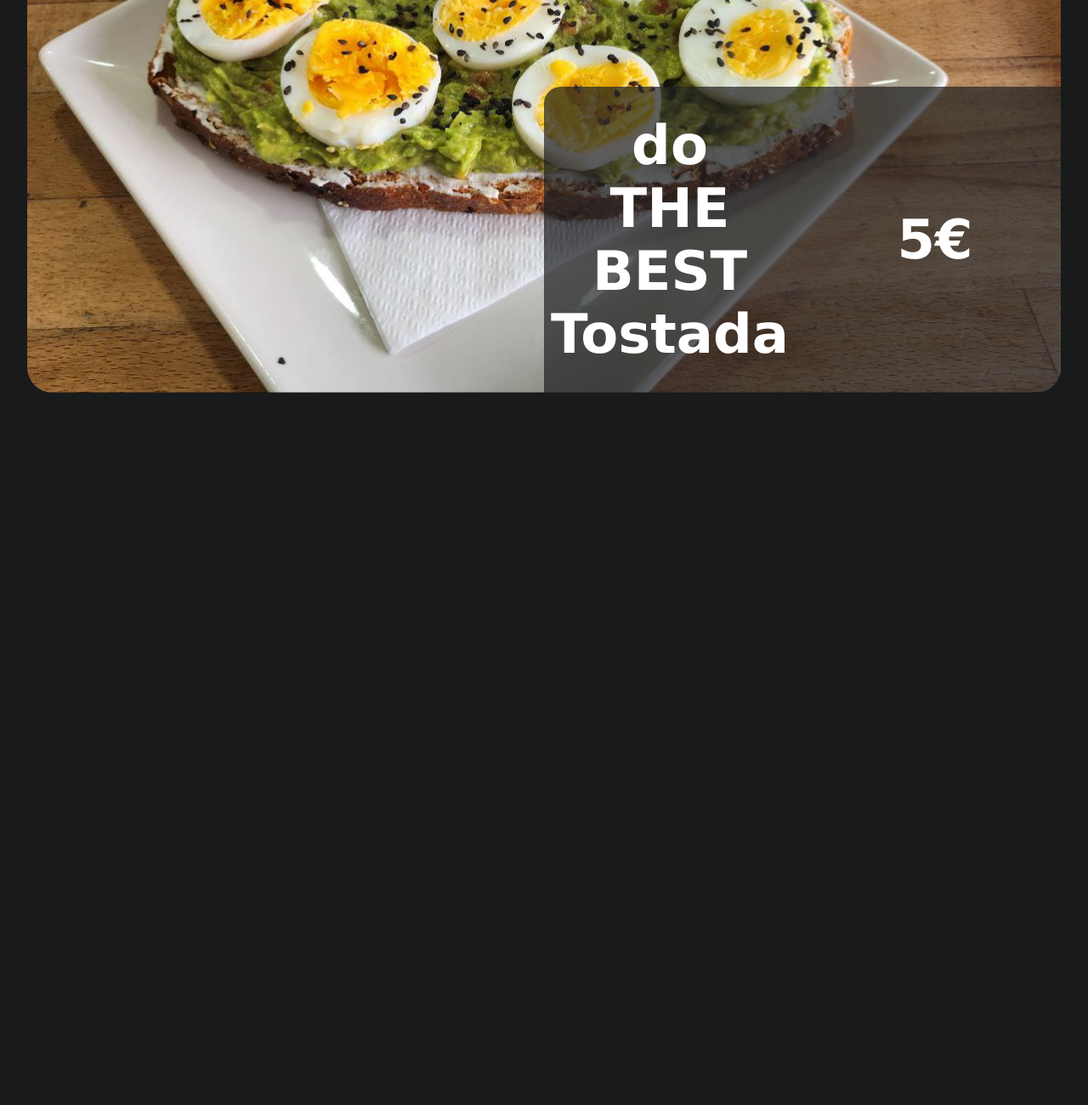
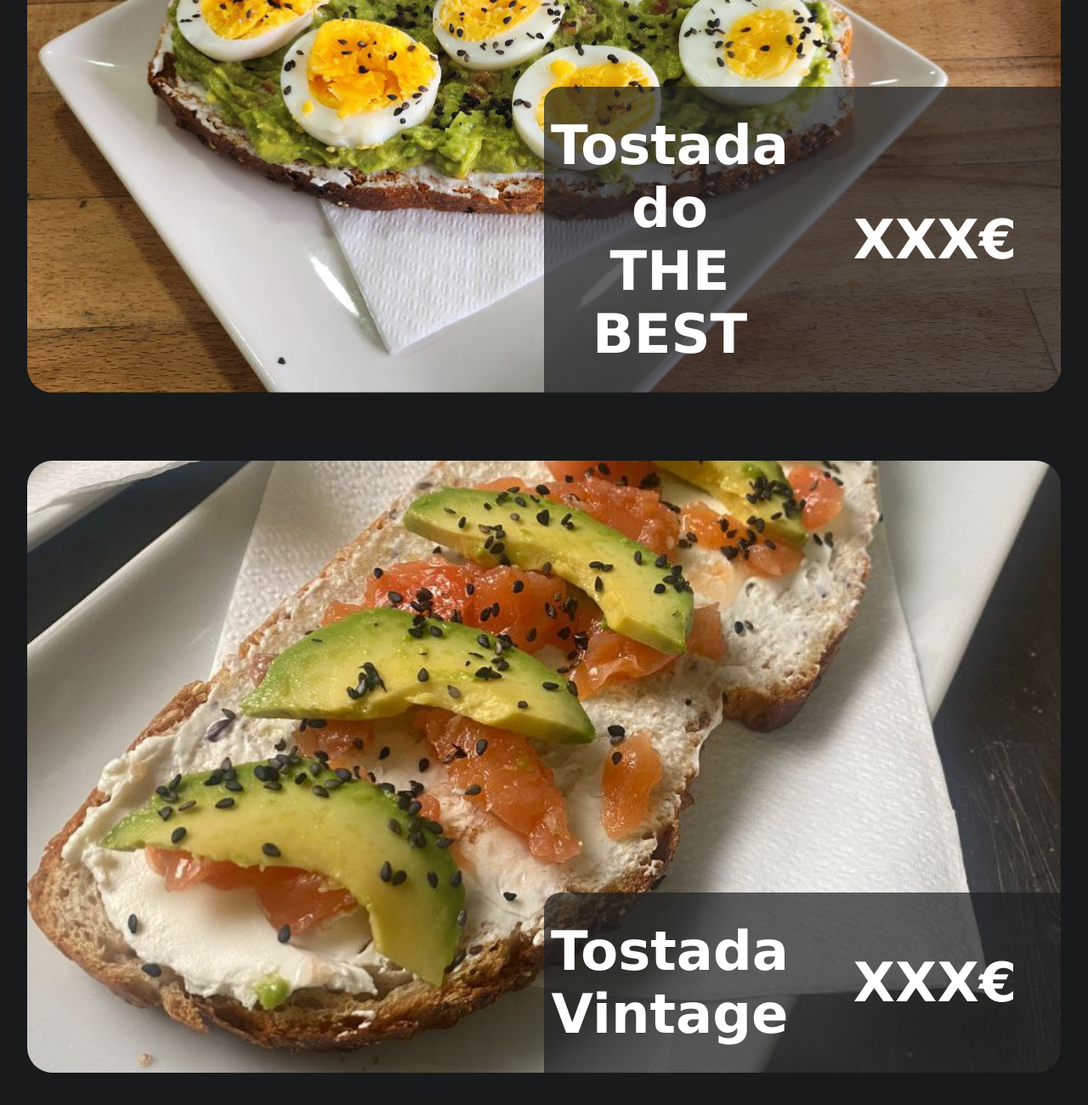
Before and after one commit to denxiik/barvintagemenu-web, a plain HTML site: page es/deserts/index.html in a window 1280 px wide. Shown: the part 274-1574 px from the top of the page at 85% size. Before the commit the page ends 800 px from the top, so only its background shows below. Drawn offline with Linux system fonts and the light colour scheme.

Commit message:
initial sample

```diff
--- a/css/styles.css
+++ b/css/styles.css
@@ -24,10 +24,6 @@ body {
    HOME SECTION
 ------------------------- */
 .home {
-    /* Gradient plus background image */
-    background:
-        url("../img/toast_doTHEBEST.jpg") center/cover no-repeat;
-
     /* Container settings */
     width: 95%;
     margin: 1rem auto;
@@ -41,6 +37,7 @@ body {
     flex-direction: column;
     justify-content: center;
     text-align: left;
+    margin-bottom: 5rem;
 }
 
 /* Stats card in the bottom-right corner */
@@ -74,11 +71,23 @@ body {
     font-weight: bold;
 }
 
+.toast-doTHEBEST {
+    /* background image */
+    background:
+        url("../img/toast_doTHEBEST.jpg") center/cover no-repeat;
+}
+
+.toast-vintage {
+    /* background image */
+    background:
+        url("../img/toast_vintage.jpg") center/cover no-repeat;
+}
+
 /* Simple responsive fix (example for smaller screens) */
 /* Small devices (landscape phones, 576px and down) */
 @media (max-width: 576px) {
     .home {
-        min-height: calc(70vh);
+        min-height: calc(50vh);
     }
 }
 
--- a/es/deserts/index.html
+++ b/es/deserts/index.html
@@ -10,20 +10,34 @@
 </head>
 
 <body>
-    <!-- HOME SECTION (home) -->
-    <section class="home">
+    <section class="home toast-doTHEBEST">
 
         <div class="home-stats-card">
             <div class="stat">
                 <h2>
+                    Tostada<br>
                     do<br>
                     THE<br>
                     BEST<br>
-                    Tostada
                 </h2>
             </div>
             <div class="stat">
-                <h2>5€</h2>
+                <h2>XXX€</h2>
+            </div>
+        </div>
+    </section>
+
+    <section class="home toast-vintage">
+
+        <div class="home-stats-card">
+            <div class="stat">
+                <h2>
+                    Tostada<br>
+                    Vintage
+                </h2>
+            </div>
+            <div class="stat">
+                <h2>XXX€</h2>
             </div>
         </div>
     </section>
```
Also changed, not shown: img/toast_vintage.jpg (added).
